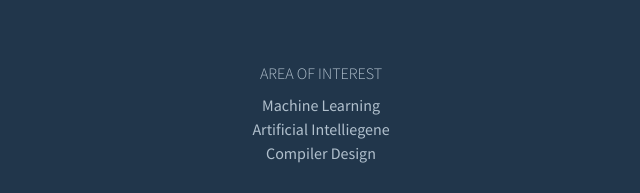
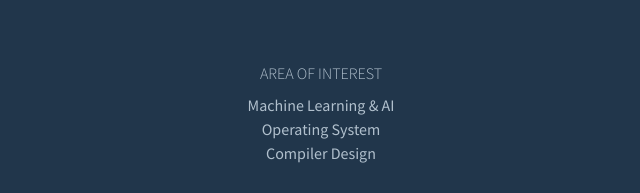
Before and after one commit to ahmed-dinar/ahmed-dinar.github.io, a plain HTML site: page index.html in a window 1280 px wide. Shown: the part 1178-1371 px from the top of the page, 319-959 px from the left. Drawn offline with Linux system fonts and the light colour scheme.

Commit message:
interest

```diff
--- a/index.html
+++ b/index.html
@@ -102,9 +102,9 @@ ga('send', 'pageview');
 				<p>I would like to be a part of a passionate Software engineering team within an established/promising company where I can utilize my knowledge for the organization’s growth and gain quality experience. </p>
 
 				<label class="mt-5 skill-head">AREA OF INTEREST</label>
-				<p class="m-0">Machine Learning</p>
-				<p class="m-0">Artificial Intelliegene</p>
-				<p>Compiler Design</p>
+				<p class="m-0">Machine Learning & AI</p>
+				<p class="m-0">Operating System</p>
+				<p class="m-0">Compiler Design</p>
 			</div>
 		</div>
 
```
